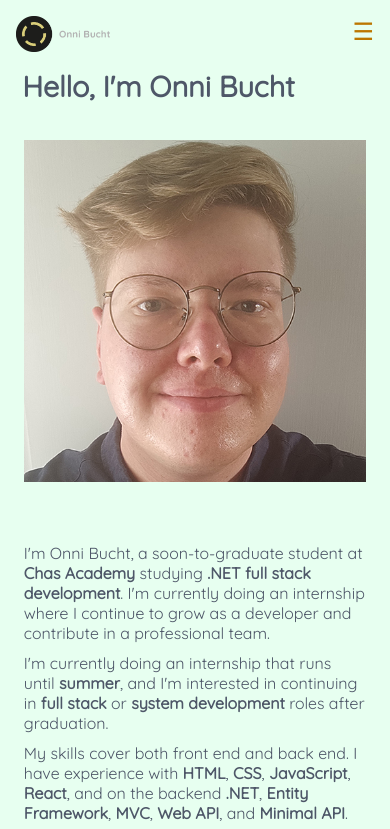
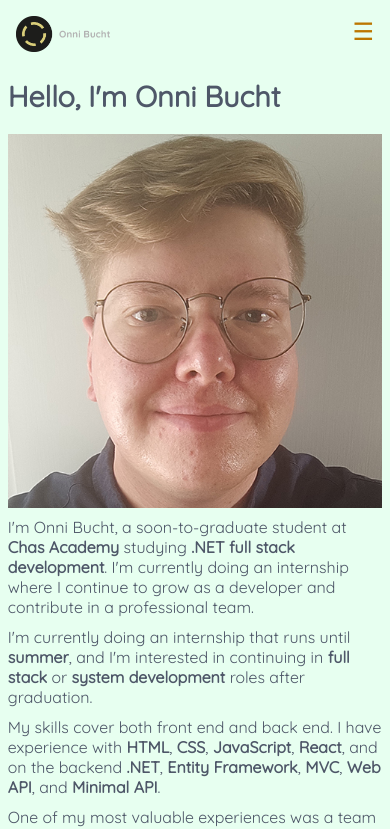
Before and after one commit to onni82/onni82.github.io, a React (Vite) app: page / in a window 390 px wide. Shown: the top 829 px of the page. Built offline with nearby package versions, Linux system fonts and the light colour scheme; no server answers.

Commit message:
Major design update

```diff
--- a/src/App.tsx
+++ b/src/App.tsx
@@ -1,12 +1,10 @@
-import React, { useState } from "react";
-import { BrowserRouter, Routes, Route } from "react-router-dom";
+import React, { useEffect, useState } from "react";
 import Home from "./pages/Home";
 import Coding from "./pages/Coding";
 import Contact from "./pages/Contact";
 import Education from "./pages/Education";
 import Skills from "./pages/Skills";
 import Work from "./pages/Work";
-import PageNotFound from "./pages/PageNotFound";
 import Header from "./components/Header";
 import Footer from "./components/Footer";
 import EasterEggModal from "./components/EasterEggModal";
@@ -15,24 +13,73 @@
 	const [menuOpen, setMenuOpen] = useState<boolean>(false);
 	const menuClose = () => setMenuOpen(false);
 
+	useEffect(() => {
+		const scrollToHash = () => {
+			if (!window.location.hash) return;
+
+			const target = document.querySelector(window.location.hash);
+			if (target instanceof HTMLElement) {
+				const header = document.querySelector("header");
+				const fixedHeaderOffset =
+					window.innerWidth <= 537
+						? 78
+						: header instanceof HTMLElement
+							? header.offsetHeight + 8
+							: 0;
+				const top = target.getBoundingClientRect().top + window.scrollY - fixedHeaderOffset;
+
+				window.scrollTo({ top, behavior: "smooth" });
+			}
+		};
+
+		window.addEventListener("hashchange", scrollToHash);
+		scrollToHash();
+
+		return () => {
+			window.removeEventListener("hashchange", scrollToHash);
+		};
+	}, []);
+
+	useEffect(() => {
+		const closeMenuOnResize = () => {
+			if (window.innerWidth > 537) {
+				setMenuOpen(false);
+			}
+		};
+
+		window.addEventListener("resize", closeMenuOnResize);
+		closeMenuOnResize();
+
+		return () => {
+			window.removeEventListener("resize", closeMenuOnResize);
+		};
+	}, []);
+
 	return (
 		<>
 			<EasterEggModal />
-			<BrowserRouter>
-				<Header menuOpen={menuOpen} setMenuOpen={setMenuOpen} menuClose={menuClose} />
-				<main>
-					<Routes>
-						<Route path="/" element={<Home />} />
-						<Route path="/coding" element={<Coding />} />
-						<Route path="/contact" element={<Contact />} />
-						<Route path="/education" element={<Education />} />
-						<Route path="/skills" element={<Skills />} />
-						<Route path="/work" element={<Work />} />
-						<Route path="/*" element={<PageNotFound />} />
-					</Routes>
-				</main>
-				<Footer />
-			</BrowserRouter>
+			<Header menuOpen={menuOpen} setMenuOpen={setMenuOpen} menuClose={menuClose} />
+			<main>
+				<section id="home" className="page-anchor">
+					<Home />
+				</section>
+				<section id="work" className="page-anchor">
+					<Work />
+				</section>
+				<section id="coding" className="page-anchor">
+					<Coding />
+				</section>
+				<section id="education" className="page-anchor">
+					<Education />
+				</section>
+				<section id="skills" className="page-anchor">
+					<Skills />
+				</section>
+				<section id="contact" className="page-anchor">
+					<Contact />
+				</section>
+			</main>
+			<Footer />
 		</>
 	);
 };
--- a/src/components/Header.tsx
+++ b/src/components/Header.tsx
@@ -1,5 +1,4 @@
 import React from "react";
-import { Link, NavLink } from "react-router-dom";
 
 type HeaderProps = {
 	menuOpen: boolean;
@@ -13,17 +12,17 @@
 	return (
 		<header>
 			<div>
-				<Link to="/" aria-label="Home" id="header-logo"></Link>
+				<a href="#home" aria-label="Home" id="header-logo" onClick={menuClose}></a>
 				<span aria-label="Menu" id="menu-icon" onClick={toggleMenu} className={menuOpen ? "open" : ""}>&#9776;</span>
 			</div>
 			<nav id="menu" className={menuOpen ? "open" : ""}>
 				<ul>
-					<li><NavLink to="/" onClick={menuClose}>Home</NavLink></li>
-					<li><NavLink to="/work" onClick={menuClose}>Work</NavLink></li>
-					<li><NavLink to="/coding" onClick={menuClose}>Coding</NavLink></li>
-					<li><NavLink to="/education" onClick={menuClose}>Education</NavLink></li>
-					<li><NavLink to="/skills" onClick={menuClose}>Skills</NavLink></li>
-					<li><NavLink to="/contact" onClick={menuClose}>Contact</NavLink></li>
+					<li><a href="#home" onClick={menuClose}>Home</a></li>
+					<li><a href="#work" onClick={menuClose}>Work</a></li>
+					<li><a href="#coding" onClick={menuClose}>Coding</a></li>
+					<li><a href="#education" onClick={menuClose}>Education</a></li>
+					<li><a href="#skills" onClick={menuClose}>Skills</a></li>
+					<li><a href="#contact" onClick={menuClose}>Contact</a></li>
 				</ul>
 			</nav>
 		</header>
--- a/src/styles/global.css
+++ b/src/styles/global.css
@@ -40,6 +40,7 @@
 html {
 	width: 100%;
 	height: 100%;
+	scroll-behavior: smooth;
 }
 body {
 	zoom: 1;
@@ -60,7 +61,7 @@
 #box-content {
 	display: flex;
 	flex-flow: column;
-	height: 100vh;
+	min-height: 100vh;
 }
 
 /* header and footer */
@@ -69,7 +70,14 @@
 	flex-flow: row wrap;
 	flex: 0 1 auto;
 	justify-content: space-between;
+	align-items: center;
+	width: 100%;
+	position: fixed;
+	top: 0;
+	left: 0;
 	padding-bottom: 1em;
+	background-color: var(--bg-color);
+	z-index: 1000;
 }
 header div {
 	display: contents;
@@ -96,55 +104,14 @@
 #menu-icon {
 	display: none;
 }
-@media screen and (max-width: 537px) {
-	header {
-		display: block;
-	}
-	header div {
-		display: flex;
-		flex-flow: row wrap;
-		flex: 0 1 auto;
-		justify-content: space-between;
-	}
-	span#menu-icon {
-		display: block;
-		margin: 1rem 1rem 0 0;
-		color: rgb(188, 119, 0);
-		cursor: pointer;
-		font-size: 1.5rem;
-	}
-	nav#menu {
-		/* display: none; */
-		max-height: 0;
-		overflow: hidden;
-		transition: max-height 0.5s ease-in-out;
-	}
-	nav#menu.open {
-		max-height: 100%;
-		/* display: block; */
-		top: 0;
-		left: 0;
-		width: 100%;
-	}
-	header ul {
-		margin-top: 1em;
-		text-align: center;
-		list-style: none;
-		padding: 0;
-	}
-	header ul li {
-		display: block;
-		margin: 0.5rem;
-	}
-}
 footer {
 	display: flex;
 	flex: 0 1 40px;
 	flex-flow: row wrap;
 	justify-content: space-between;
 }
-footer>p,
-footer>a {
+footer > p,
+footer > a {
 	padding: 0 2%;
 }
 
@@ -154,7 +121,10 @@
 	flex: 1;
 	flex-direction: column;
 	gap: 20px;
-	padding: 0 2%;
+	padding: 92px 2% 0;
+}
+.page-anchor {
+	scroll-margin-top: 92px;
 }
 main > h1 {
 	margin-bottom: 0;
@@ -176,20 +146,70 @@
 		width: 56vw;
 		margin: 0 auto;
 	}
-	main > h1, .container {
+	main > h1,
+	.container {
 		text-align: center;
 	}
 }
+@media screen and (min-width: 538px) {
+	header {
+		padding-right: 2%;
+	}
+}
 @media screen and (max-width: 537px) {
+	header {
+		display: block;
+		padding-bottom: 0.5em;
+	}
+	header div {
+		display: flex;
+		flex-flow: row wrap;
+		flex: 0 1 auto;
+		justify-content: space-between;
+	}
+	span#menu-icon {
+		display: block;
+		margin: 1rem 1rem 0 0;
+		color: rgb(188, 119, 0);
+		cursor: pointer;
+		font-size: 1.5rem;
+	}
+	nav#menu {
+		max-height: 0;
+		overflow: hidden;
+		transition: max-height 0.5s ease-in-out;
+	}
+	nav#menu.open {
+		max-height: 100%;
+		top: 0;
+		left: 0;
+		width: 100%;
+	}
+	header ul {
+		margin-top: 1em;
+		text-align: center;
+		list-style: none;
+		padding: 0;
+	}
+	header ul li {
+		display: block;
+		margin: 0.5rem;
+	}
 	main > div > section {
 		flex: 1 1 100%;
 		max-width: 100%;
+	}
+	main {
+		padding-top: 78px;
+	}
+	.page-anchor {
+		scroll-margin-top: 78px;
 	}
 }
 section span.bold-text {
 	font-weight: bold;
 }
-section>img.fit-image {
+section > img.fit-image {
 	width: 100%;
 	height: auto;
 	max-width: 500px;
```
